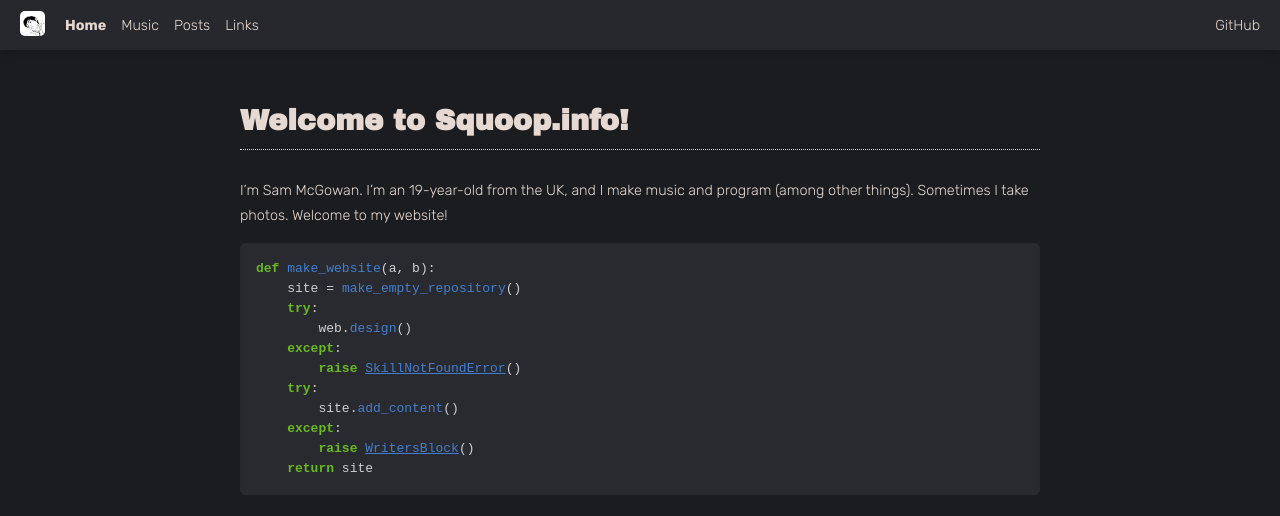
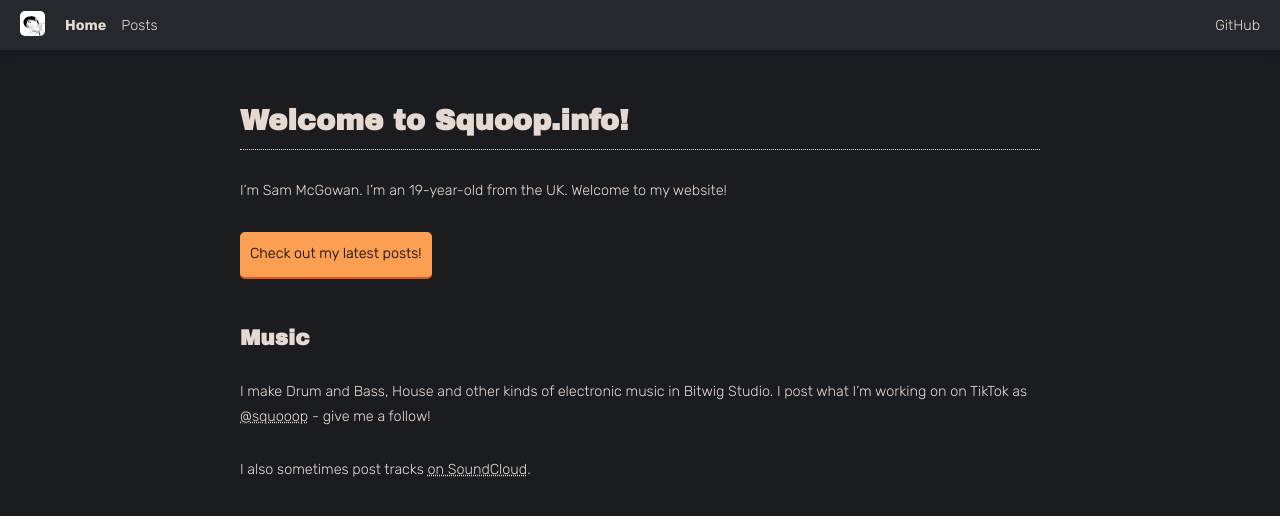
Before and after one commit to SamuelMcGowan/SamuelMcGowan.github.io, a Jekyll site: the page built from index.md, in a window 1280 px wide. Shown: the top 516 px of the page. Built offline with Jekyll 4.4.1, drawn with Linux system fonts in a browser that asks for light colours; some of the changed text lies outside the part shown.

Commit message:
Move content to main page.
I also got rid of the TikTok embed because it was glitchy.

````diff
--- a/_data/navigation.yml
+++ b/_data/navigation.yml
@@ -1,8 +1,4 @@
 - title: Home
   link: "/"
-- title: Music
-  link: "/music.html"
 - title: Posts
   link: "/posts.html"
-- title: Links
-  link: /links.html
--- a/assets/css/styles.scss
+++ b/assets/css/styles.scss
@@ -111,7 +111,9 @@ body {
 //     border: 1px solid black;
 // }
 
-h1, h2, h3 {
+h1,
+h2,
+h3 {
     font-family: 'Archivo Black', sans-serif;
     margin-bottom: 15px;
 }
@@ -232,7 +234,8 @@ a.fancy-button.unstyled-link {
     font-style: italic;
 }
 
-::-moz-selection, ::selection {
+::-moz-selection,
+::selection {
     color: $bg-color-dark;
     background: $secondary-accent;
 }
@@ -266,7 +269,8 @@ a.fancy-button.unstyled-link {
     vertical-align: middle;
 }
 
-.navbar li a, .navbar li a:visited {
+.navbar li a,
+.navbar li a:visited {
     @include link;
     display: block;
     position: relative;
@@ -274,10 +278,12 @@ a.fancy-button.unstyled-link {
 
     text-decoration: none;
 }
+
 .navbar li a.current-page {
     //text-decoration: underline;
     font-weight: bold;
 }
+
 .navbar li a:hover {
     @include link-hover;
     bottom: 1px;
@@ -309,13 +315,16 @@ a.fancy-button.unstyled-link {
 
     //border-radius: $corner-size;
 }
+
 .post-list a:hover {
     @include hover-shadow;
 }
 
-.post-list h2, .post-list a:visited {
+.post-list h2,
+.post-list a:visited {
     @include link;
 }
+
 .post-list a:hover h2 {
     @include link-hover;
 }
@@ -340,6 +349,7 @@ pre.highlight {
 #turbowarp {
     display: none;
 }
+
 #turbowarp-viewer {
     @include nospace;
     @include flat-card;
@@ -414,10 +424,6 @@ pre.highlight {
     border-radius: $corner-size;
 }
 
-.tiktok-embed {
-    border-radius: $corner-size;
-}
-
 // PROJECT VIEWER
 .project-controls {
     width: 100%;
@@ -427,6 +433,7 @@ pre.highlight {
 .project-link {
     @include link;
 }
+
 .project-link:hover {
     @include link-hover;
 }
--- a/index.md
+++ b/index.md
@@ -3,8 +3,23 @@ title: Home
 ---
 
 # Welcome to Squoop.info!
+
 <hr>
-I'm Sam McGowan. I'm an 19-year-old from the UK, and I make music and program (among other things). Sometimes I take photos. Welcome to my website!
+I'm Sam McGowan. I'm an 19-year-old from the UK. Welcome to my website!
+
+[Check out my latest posts!](/posts.html){: .fancy-button .unstyled-link}
+
+## Music
+
+I make Drum and Bass, House and other kinds of electronic music in Bitwig Studio. I post what I’m working on on TikTok as [@squooop](https://tiktok.com/@squooop) - give me a follow!
+
+I also sometimes post tracks [on SoundCloud](https://soundcloud.com/illuctant).
+
+## Instagram
+
+{% include instagram_widget.html %}
+
+## GitHub
 
 ```python
 def make_website(a, b):
@@ -20,4 +35,8 @@ def make_website(a, b):
     return site
 ```
 
-[Check out my latest posts!](/posts.html){: .fancy-button .unstyled-link}
+My GitHub is [here](https://github.com/SamuelMcGowan). It's mainly Rust and theming stuff.
+
+## Scratch
+
+Come and watch me flex my block-based programming skills [on Scratch](https://scratch.mit.edu/users/squoop/).
````
Also changed, not shown: links.md (deleted, +0 -13 lines), music.md (deleted, +0 -22 lines).
